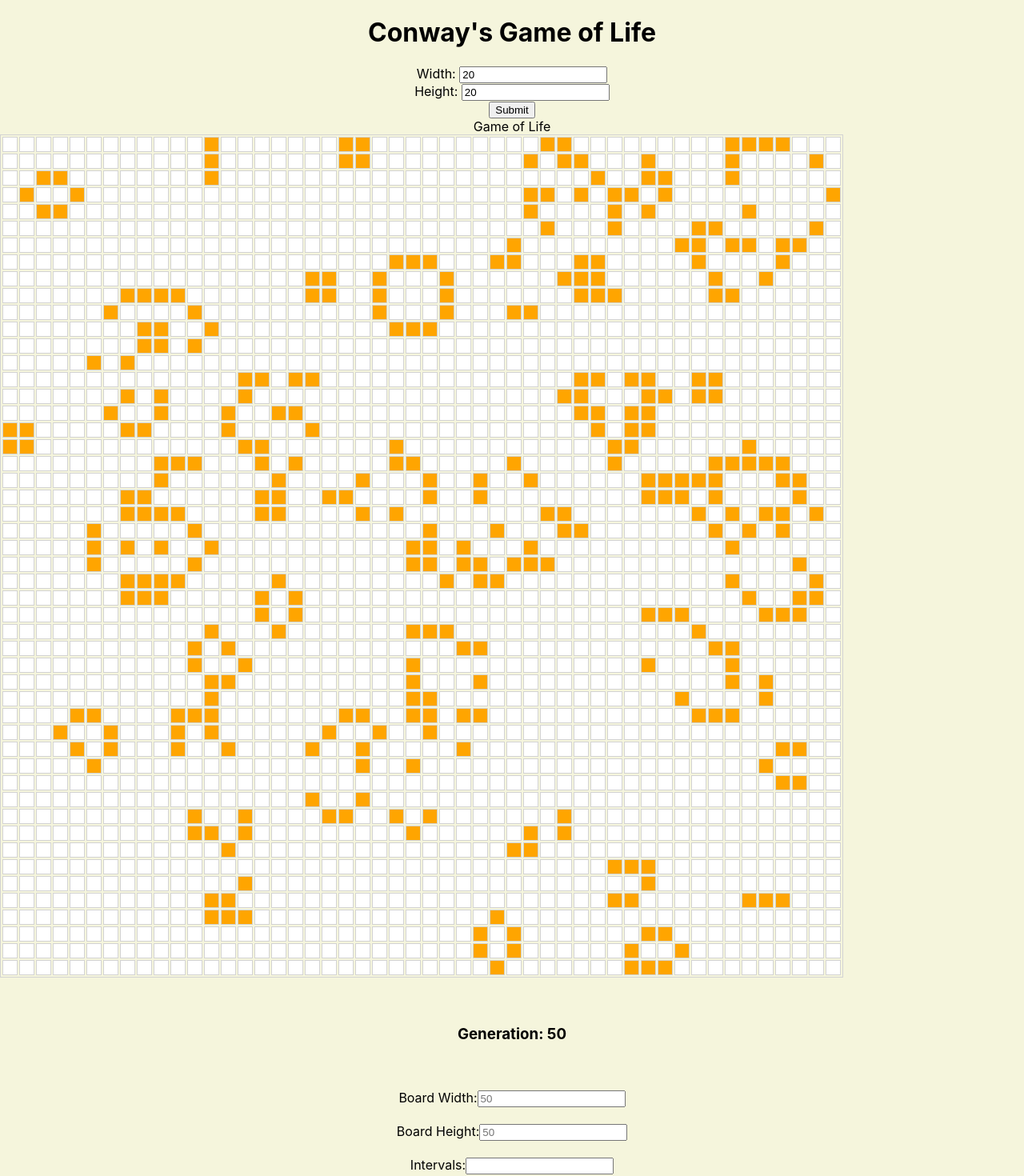
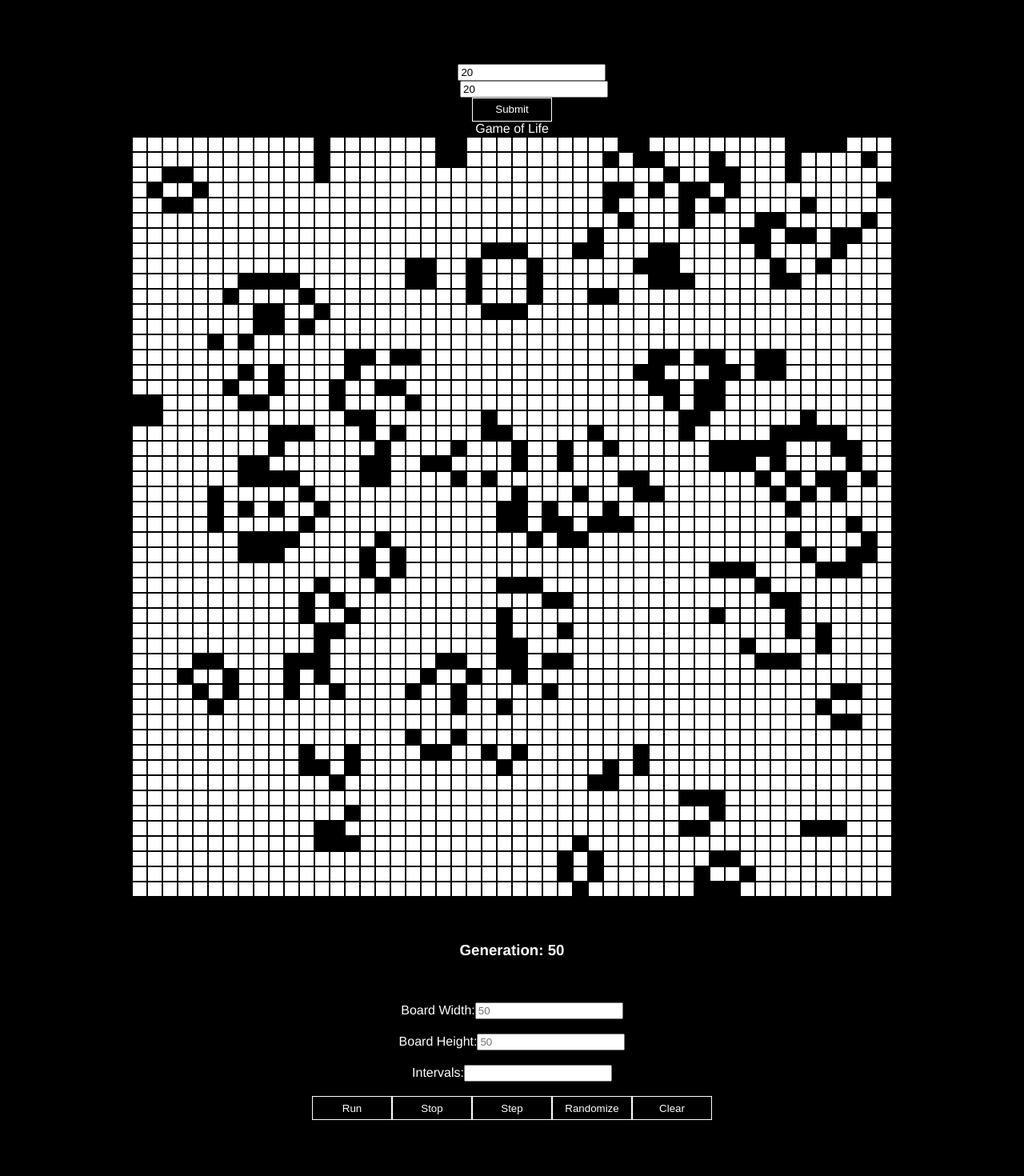
Before and after one commit to lislia423/Conway, a React (Create React App) app in the folder conways/: page / in a window 1280 px wide. Shown: the top 1470 px of the page at 80% size. After the commit the page ends 1400 px from the top, so only its background shows below. Built offline with nearby package versions, Linux system fonts and the light colour scheme.

Commit message:
update css

```diff
--- a/conways/src/gameboard.css
+++ b/conways/src/gameboard.css
@@ -1,7 +1,10 @@
+
 body{
-  background-color: beige;
+  background-color: black;
   text-align: center;
-
+  font-family: 'Franklin Gothic Medium';
+  -webkit-font-smoothing : none;
+  -moz-font-smoothing: none;
 }
 div{
   margin: 0;
@@ -12,22 +15,26 @@ div{
   text-align: center;
 }
 table{
-  border: 1px solid lightgrey;
-}
-td{
-  border: 1px solid lightgrey;
+  margin-left:auto;
+  margin-right:auto;
 }
 td:hover{
-  background-color: gold;
+  background-color: black;
 }
 .title{
   text-align: center;
+  color: white;
 }
-
+.generations{
+  color: white;
+}
+.toolbar{
+  color: white;
+}
 .alive {
     height: 15px;
     width: 15px;
-    background-color: orange;
+    background-color: black;
   }
 .dead{
   height: 15px;
@@ -35,8 +42,16 @@ td:hover{
   background-color: white;
 }
 
-#cells{
-  height: 15px;
-  width: 15px;
+button{
+  color: white;
+  background-color: black;
+  border: 1px solid white;
+  height: 30px;
+  width: 100px;
+}
+button:hover{
+  color:black;
   background-color: white;
+  height: 30px;
+  width: 100px;
 }
```
